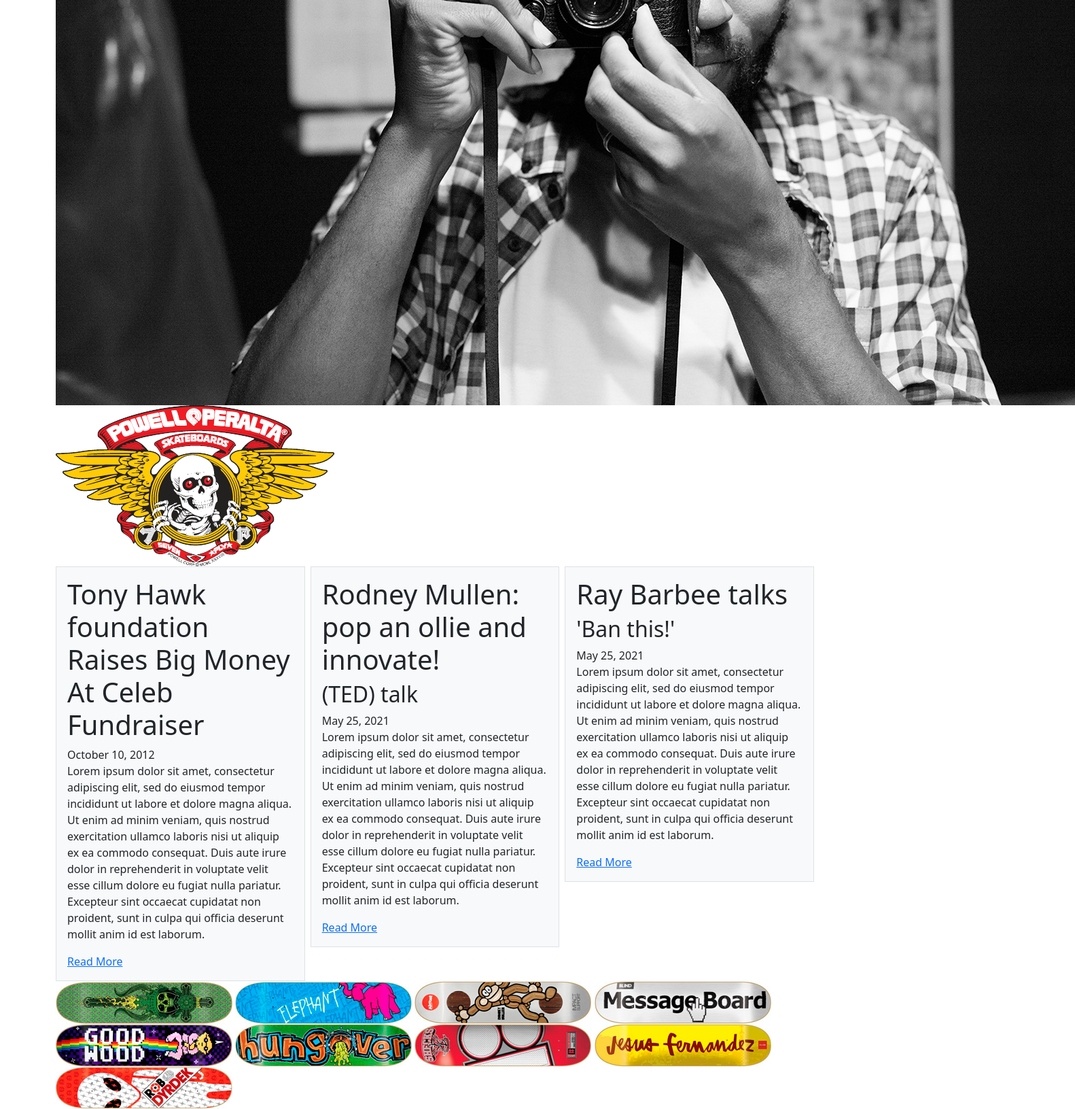
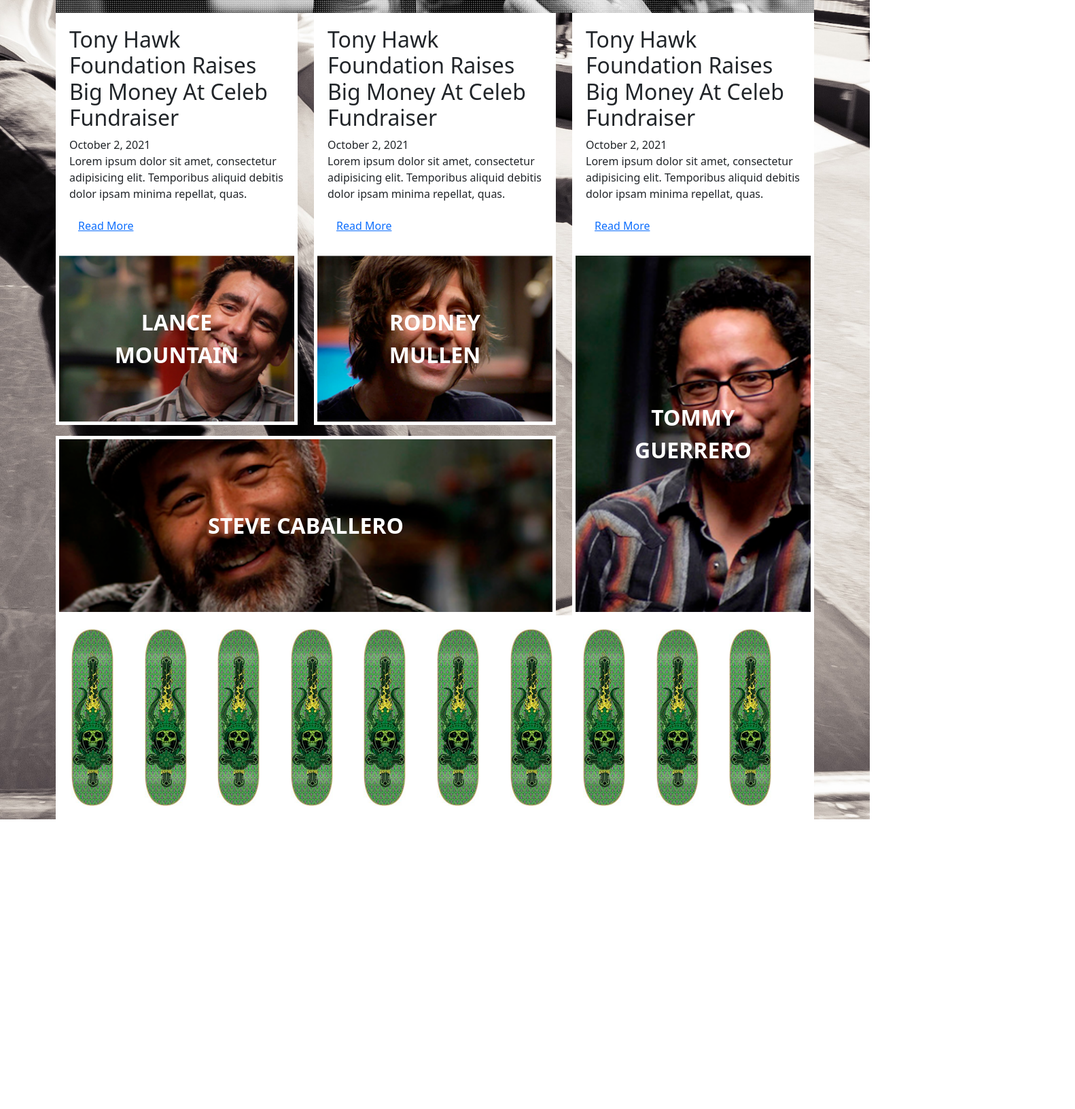
Before and after one commit to sayeda-khaled/sk8, a plain HTML site: page index.html in a window 1280 px wide. Shown: the part 386-2017 px from the top of the page at 68% size, 1582 px wide, since content can reach past the window. After the commit the page ends 1591 px from the top, so only its background shows below. Drawn offline with nearby package versions, Linux system fonts and the light colour scheme.

Commit message:
Progress minus the forms

```diff
--- /dev/null
+++ b/css/main.css
@@ -0,0 +1,105 @@
+ul {
+  list-style: none;
+  padding-left: unset;
+}
+
+a {
+  text-decoration: none;
+}
+
+body {
+  background: url('./../images/bg.jpg') top left / cover no-repeat;
+}
+
+/********************************************** nav main */
+
+.nav--main .nav__item {
+  background-color: red;
+}
+
+.nav--main .nav__link {
+  color: #fff;
+}
+
+@media (min-width: 768px) {
+  .nav--main .nav__item:not(:last-child) {
+    margin-right: 10px;
+  }
+}
+
+/********************************************** carousel */
+
+#carousel {
+  height: 365px;
+  background: url('./../images/top-image.png') no-repeat -120px -120px;
+  position: relative;
+  overflow: hidden;
+}
+
+#carousel::before {
+  content: url('./../images/grid.png');
+  opacity: .3;
+}
+
+#carousel > .logo {
+  position: absolute;
+  top: 50%;
+  left: 2%;
+  transform: translateY(-50%);
+}
+
+/********************************************** articles */
+
+#news article {
+  background-color: #fff;
+  padding: 20px;
+}
+
+/********************************************** skateboarders */
+
+#skateboarders img {
+  min-width: 100%;
+  min-height: 100%;
+}
+
+.skateboarder {
+  border: solid 5px #fff;
+  overflow: hidden;
+  position: relative;
+}
+
+.skateboarder_lance {
+  margin-right: 1.5rem;
+}
+
+.skateboarder_tommy {
+  height: 100%;
+}
+
+.skateboarder span {
+  position: absolute;
+  text-transform: uppercase;
+  top: 50%;
+  left: 50%;
+  transform: translate(-50%, -50%);
+  color: #fff;
+  font-size: 2rem;
+  text-align: center;
+  font-weight: bold;
+}
+
+/********************************************** skateboards */
+
+#skateboards {
+  background: #fff;
+  padding: 20px;
+}
+
+@media (min-width: 768px) {
+  .skateboard-image {
+    transform-origin: top left;
+    transform: rotate(90deg) translateY(-25%);
+    height: 260px;
+    width: 65px;
+  }
+}
--- a/index.html
+++ b/index.html
@@ -1,133 +1,119 @@
 <!DOCTYPE html>
 <html lang="en">
+<head>
+  <meta charset="UTF-8">
+  <meta name="viewport" content="width=device-width, initial-scale=1.0">
+  <meta http-equiv="X-UA-Compatible" content="ie=edge">
+  <title>SK8</title>
+  <link href="https://cdn.jsdelivr.net/npm/bootstrap@5.0.1/dist/css/bootstrap.min.css" rel="stylesheet" integrity="sha384-+0n0xVW2eSR5OomGNYDnhzAbDsOXxcvSN1TPprVMTNDbiYZCxYbOOl7+AMvyTG2x" crossorigin="anonymous">
+  <link rel="stylesheet" href="./css/main.css">
+</head>
+<body>
 
-<head>
-  <meta charset="utf-8">
-  <title></title>
+  <div class="container">
+    <nav class="nav--main">
+      <ul class="nav__list d-flex row gx-0 gy-3">
+        <li class="nav__item text-center col-12 col-md">
+          <a href="#news" class="nav__link">&ndash;<span>sk8t</span>&ndash;</a>
+        </li>
+        <li class="nav__item text-center col-12 col-md"><a href="#skateboarders" class="nav__link">&ndash;<span>skateboarders</span>&ndash;</a></li>
+        <li class="nav__item text-center col-12 col-md"><a href="#skateboards" class="nav__link">&ndash;<span>board design</span>&ndash;</a></li>
+        <li class="nav__item text-center col-12 col-md"><a href="#contact" class="nav__link">&ndash;<span>contact us</span>&ndash;</a></li>
+      </ul>
+    </nav>
 
-  <title>Bootstrap Grid</title>
-  <link href="https://cdn.jsdelivr.net/npm/bootstrap@5.0.1/dist/css/bootstrap.min.css" rel="stylesheet" integrity="sha384-+0n0xVW2eSR5OomGNYDnhzAbDsOXxcvSN1TPprVMTNDbiYZCxYbOOl7+AMvyTG2x" crossorigin="anonymous">
+    <section id="carousel">
+      <img class="logo" src="./images/peralta-logo.png" alt="peralta logo">
+    </section>
 
-  <link rel="stylesheet" href="./css/main.css">
+    <section id="news" class="row gy-3">
+      <div class="col-12 col-lg">
+        <article>
+          <h2>Tony Hawk Foundation Raises Big Money At Celeb Fundraiser</h2>
+          <time datetime="2021-10-2">October 2, 2021</time>
+          <p>Lorem ipsum dolor sit amet, consectetur adipisicing elit. Temporibus aliquid debitis dolor ipsam minima repellat, quas.</p>
+          <button class="btn btn-link">Read More</button>
+        </article>
+      </div>
+      <div class="col-12 col-lg">
+        <article>
+          <h2>Tony Hawk Foundation Raises Big Money At Celeb Fundraiser</h2>
+          <time datetime="2021-10-2">October 2, 2021</time>
+          <p>Lorem ipsum dolor sit amet, consectetur adipisicing elit. Temporibus aliquid debitis dolor ipsam minima repellat, quas.</p>
+          <button class="btn btn-link">Read More</button>
+        </article>
+      </div>
+      <div class="col-12 col-lg">
+        <article>
+          <h2>Tony Hawk Foundation Raises Big Money At Celeb Fundraiser</h2>
+          <time datetime="2021-10-2">October 2, 2021</time>
+          <p>Lorem ipsum dolor sit amet, consectetur adipisicing elit. Temporibus aliquid debitis dolor ipsam minima repellat, quas.</p>
+          <button class="btn btn-link">Read More</button>
+        </article>
+      </div>
+    </section>
 
-</head>
-
-<body>
-  <div class="container">
-
-    <div class="row g-2 menu-options">
-      <div class="col-auto col-md-3">
-        <div class="p-3 border bg-light">SK8T NEWS</div>
+    <section id="skateboarders" class="row">
+      <div class="col-12 col-lg-8">
+        <div class="row g-0 gy-3">
+          <div class="col-12 col-lg skateboarder skateboarder_lance">
+            <img src="./images/sk8er-lance_340_240.png" alt="lance mountain">
+            <span class="skateboarder-name">Lance Mountain</span>
           </div>
-      <div class="col-auto col-md-3">
-        <div class="p-3 border bg-light">SKATEBOARDERS</div>
+          <div class="col-12 col-lg skateboarder">
+            <img src="./images/sk8er-rodney_340_240.png" alt="rodney mullen">
+            <span class="skateboarder-name">Rodney Mullen</span>
           </div>
-      <div class="col-auto col-md-3">
-        <div class="p-3 border bg-light">BOARD DESIGN</div>
+          <div class="col-12 skateboarder">
+            <img src="./images/sk8er-steve_720_240.png" alt="steve caballero">
+            <span class="skateboarder-name">Steve Caballero</span>
           </div>
-      <div class="col-auto col-md-3">
-        <div class="p-3 border bg-light">CONTACT</div>
         </div>
       </div>
 
-    <section class="top-block">
 
-      <img class="top-image-pic1" src="./images/top-image.png">
-      <img class="top-image-pic2" src="./images/peralta-logo.png">
-
-
+      <div class="col-12 col-lg-4">
+        <div class="col skateboarder skateboarder_tommy">
+          <img src="./images/sk8er-tommy_310_505.png" alt="tommy guerrero">
+          <span class="skateboarder-name">Tommy Guerrero</span>
+        </div>
+      </div>
     </section>
 
-    <div class="row g-2">
-      <div class="col-12 col-md-4">
-        <div class="p-3 border bg-light">
-          <h1>Tony Hawk foundation Raises Big Money At Celeb Fundraiser</h1>
-          <date>October 10, 2012</date>
-          <p>Lorem ipsum dolor sit amet, consectetur adipiscing elit, sed do eiusmod tempor
-            incididunt ut labore et dolore magna aliqua. Ut enim ad minim veniam, quis nostrud
-            exercitation ullamco laboris nisi ut aliquip ex ea commodo consequat. Duis aute irure
-            dolor in reprehenderit in voluptate velit esse cillum dolore eu fugiat nulla pariatur.
-             Excepteur sint occaecat cupidatat non proident, sunt in culpa qui officia deserunt mollit
-             anim id est laborum.</p>
-
-            <a href="#">Read More</a>
+    <section id="skateboards" class="row gx-0 justify-content-around">
+      <div class="skateboard-image col">
+        <img src="./images/sk8-1.png" alt="">
       </div>
+      <div class="skateboard-image col">
+        <img src="./images/sk8-1.png" alt="">
       </div>
-      <div class="col-12 col-md-4">
-        <div class="p-3 border bg-light">
-          <h1>Rodney Mullen: pop an ollie and innovate!</h1>
-          <h2>(TED) talk</h2>
-          <date>May 25, 2021</date>
-          <p>Lorem ipsum dolor sit amet, consectetur adipiscing elit, sed do eiusmod tempor
-            incididunt ut labore et dolore magna aliqua. Ut enim ad minim veniam, quis nostrud
-            exercitation ullamco laboris nisi ut aliquip ex ea commodo consequat. Duis aute irure
-            dolor in reprehenderit in voluptate velit esse cillum dolore eu fugiat nulla pariatur.
-             Excepteur sint occaecat cupidatat non proident, sunt in culpa qui officia deserunt mollit
-             anim id est laborum.</p>
-          <a href="#">Read More</a>
+      <div class="skateboard-image col">
+        <img src="./images/sk8-1.png" alt="">
       </div>
+      <div class="skateboard-image col">
+        <img src="./images/sk8-1.png" alt="">
       </div>
-      <div class="col-12 col-md-4">
-        <div class="p-3 border bg-light">
-          <h1>Ray Barbee talks</h1>
-          <h2>'Ban this!'</h2>
-          <date>May 25, 2021</date>
-          <p>Lorem ipsum dolor sit amet, consectetur adipiscing elit, sed do eiusmod tempor
-            incididunt ut labore et dolore magna aliqua. Ut enim ad minim veniam, quis nostrud
-            exercitation ullamco laboris nisi ut aliquip ex ea commodo consequat. Duis aute irure
-            dolor in reprehenderit in voluptate velit esse cillum dolore eu fugiat nulla pariatur.
-             Excepteur sint occaecat cupidatat non proident, sunt in culpa qui officia deserunt mollit
-             anim id est laborum.</p>
-
-            <a href="#">Read More</a>
+      <div class="skateboard-image col">
+        <img src="./images/sk8-1.png" alt="">
       </div>
+      <div class="skateboard-image col">
+        <img src="./images/sk8-1.png" alt="">
       </div>
-
+      <div class="skateboard-image col">
+        <img src="./images/sk8-1.png" alt="">
+      </div>
+      <div class="skateboard-image col">
+        <img src="./images/sk8-1.png" alt="">
+      </div>
+      <div class="skateboard-image col">
+        <img src="./images/sk8-1.png" alt="">
+      </div>
+      <div class="skateboard-image col">
+        <img src="./images/sk8-1.png" alt="">
+      </div>
+    </section>
   </div>
 
 
-    <section class="skateboards">
-     <div class="skateboards-pictures">
-       <img class="rotate90"  src="./images/sk8-1.png">
-       <img  class="rotate90" src="./images/sk8-2.png">
-       <img  class="rotate90" src="./images/sk8-4.png">
-       <img  class="rotate90" src="./images/sk8-5.png">
-       <img  class="rotate90" src="./images/sk8-6.png">
-       <img  class="rotate90" src="./images/sk8-7.png">
-       <img  class="rotate90" src="./images/sk8-8.png">
-       <img  class="rotate90" src="./images/sk8-9.png">
-       <img  class="rotate90" src="./images/sk8-10.png">
-
-
-     </div>
-   </section>
-
-
-
-
-
-
-
-  </div>
-
-  <!--
-      <section class ="top-bannar">
-        <ul class="menu-choices">
-          <li>SK8T NEWS</li>
-          <li>SKATEBOARDERS</li>
-          <li>board design</li>
-          <li>
-        </ul>
-        </section> -->
-
-
-
-
-
-
-
-
-
 </body>
-
 </html>
```
Lines whose indentation alone changed are shown as unchanged.
